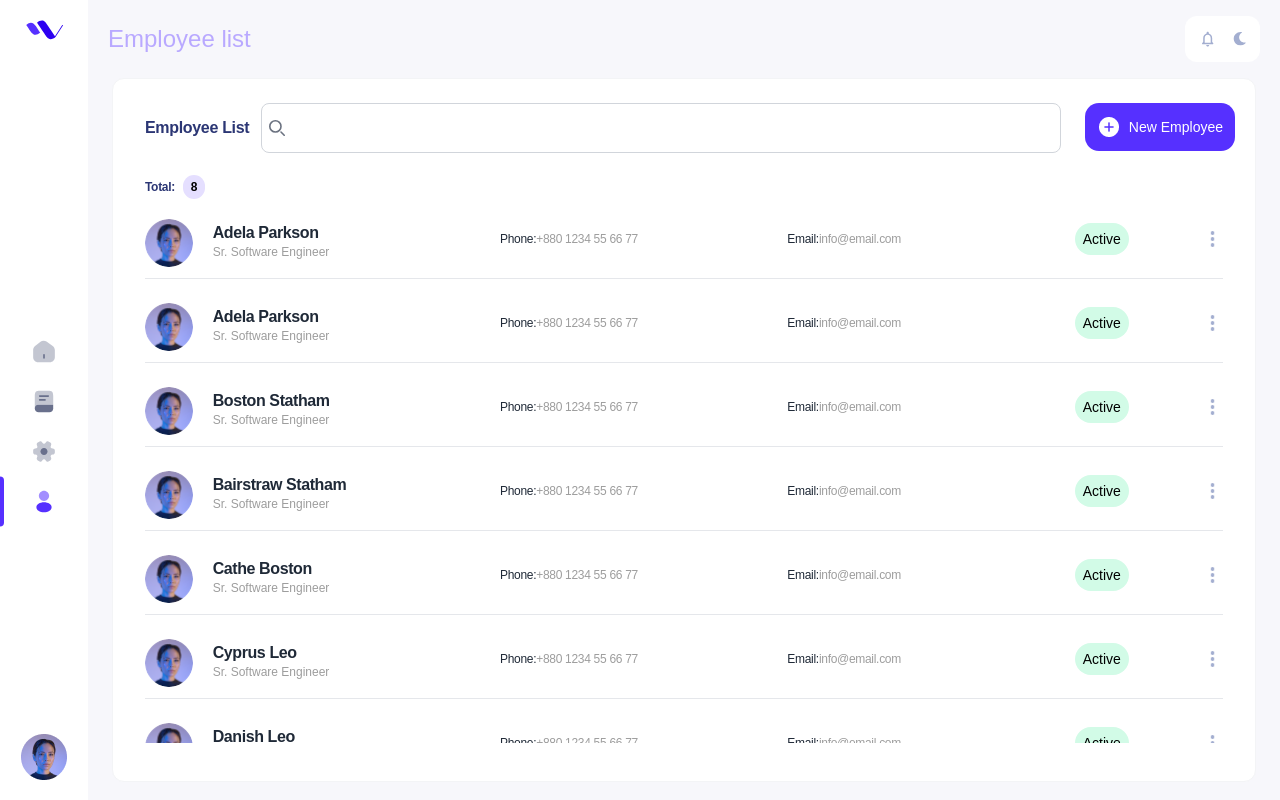
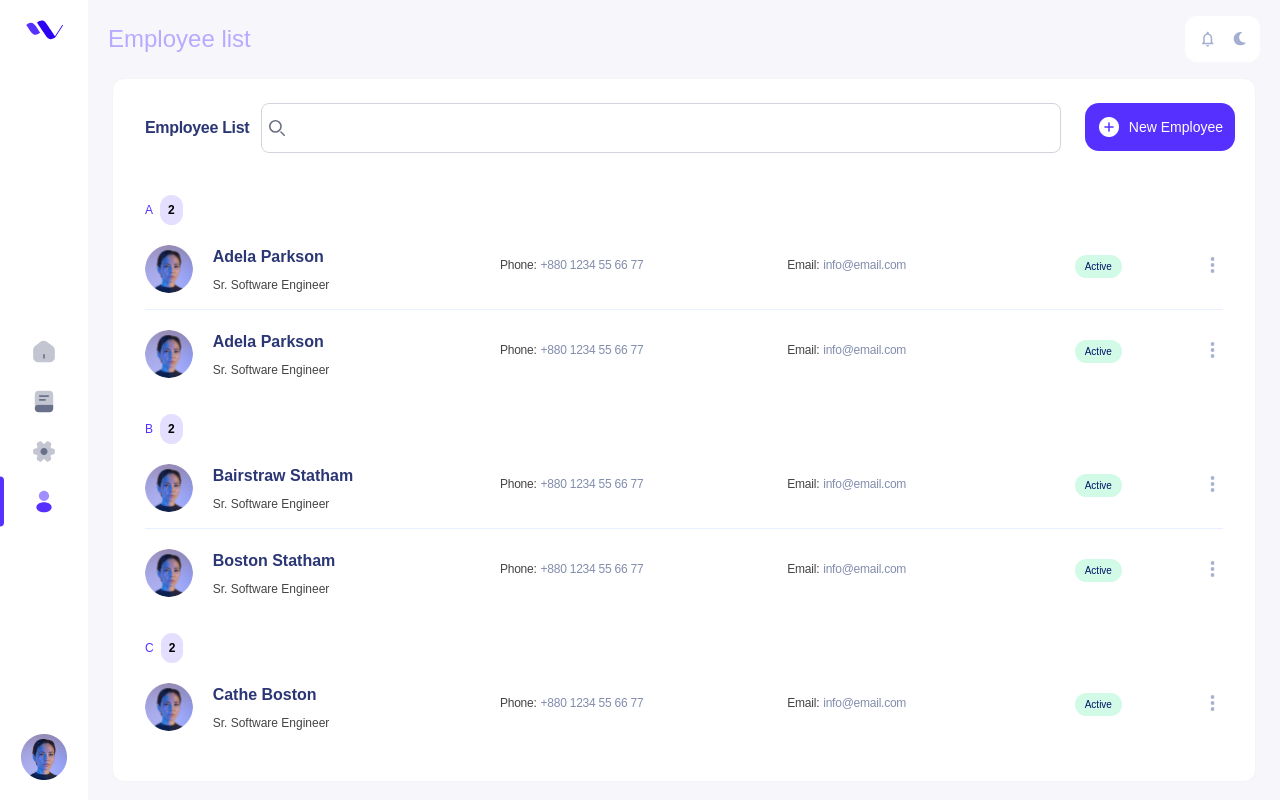
Before and after one commit to tajnur007/d2d-marketing-frontend, a Next.js app: page /employee-list in a window 1280 px wide. Built offline with nearby package versions, Linux system fonts and the light colour scheme; a web font is replaced by a local one.

Commit message:
Added count of names for unique character
Font styling fixed
All issues fixed based on Figma

```diff
--- a/app/(authenticated)/employee-list/page.tsx
+++ b/app/(authenticated)/employee-list/page.tsx
@@ -1,24 +1,45 @@
 'use client';
 
-import React from 'react';
+import React, { useEffect } from 'react';
 import { EMPLOYEE_LIST_DATA } from '@/utils/constants/employee-list-constant';
 import Image from 'next/image';
 import plusImage from '@/assets/images/leadslist-icons/add-circle.png';
-import profileImage from '@/assets/images/profilePic.png';
-import { PAGE_ROUTES } from '@/utils/constants/common-constants';
 import EmployeelistRow from '@/components/row/employee-list-row';
 import { useState } from 'react';
-import { EMPLOYEE_LIST_DATA_TYPE } from '@/models/global-types';
 
 const EmployeeListPage = () => {
   const [searchTerm, setSearchTerm] = useState<string>('');
 
+  const [uniqueCharCount, setUniqueCharCount] = useState<{ [key: string]: number }>({});
+
+  let displayedChars: string[] = [];
+
+  useEffect(() => {
+    EMPLOYEE_LIST_DATA.sort((a, b) => a.employeeName.localeCompare(b.employeeName));
+
+    const updatedUniqueCharCount: { [key: string]: number } = {};
+
+    for (let i = 0; i < EMPLOYEE_LIST_DATA.length; i++) {
+      const firstChar = EMPLOYEE_LIST_DATA[i].employeeName.charAt(0).toUpperCase();
+
+      if (updatedUniqueCharCount[firstChar]) {
+        updatedUniqueCharCount[firstChar]++;
+      } else {
+        updatedUniqueCharCount[firstChar] = 1;
+      }
+    }
+
+    setUniqueCharCount(updatedUniqueCharCount);
+  }, [EMPLOYEE_LIST_DATA]);
+
   const handleSearchChange = (event: any) => {
     setSearchTerm(event.target.value);
   };
+
   const handleNewEmployeeButtonClick = () => {
     console.log('Button Clicked.');
   };
+
   const filteredEmployeeList = EMPLOYEE_LIST_DATA.filter((employee) =>
     employee.employeeName.toLowerCase().includes(searchTerm.toLowerCase())
   );
@@ -82,22 +103,32 @@ const EmployeeListPage = () => {
 
       <div className='overflow-y-auto overflow-x-hidden tiny-scrollbar h-[71vh]'>
         <div className='w-full px-8 whitespace-nowrap font-medium text-[14px] leading-[normal]'>
-            <div className='flex justify-between items-center content-center'>
-              <div className='flex items-center'>
-                <div className='font-semibold text-[12px] tracking-[-0.32px] leading-[normal] whitespace-nowrap text-capitalize text-[#2B3674]'>
-                  Total:
-                </div>
+          {filteredEmployeeList.map((item, index) => {
+            const firstChar = item.employeeName.charAt(0).toUpperCase();
+            let isFirstChar = false;
 
-                <div className='flex items-center justify-center h-6 bg-[#E5DFFF] rounded-[17px] ms-2 p-2'>
-                  <p className='leading-[normal] text-black font-bold text-[12px] tracking-[-0.32px] whitespace-nowrap text-capitalize'>
-                    {filteredEmployeeList.length}
-                  </p>
-                </div>
-              </div>
-            </div>
-          {filteredEmployeeList.map((item, index) => (
-            <EmployeelistRow key={index} item={item} />
-          ))}
+            // If the character has not been displayed, add it to the array and set isFirstChar to true
+            if (!displayedChars.includes(firstChar)) {
+              displayedChars.push(firstChar);
+              isFirstChar = true;
+            }
+
+            // Pass isFirstChar prop only when it's true
+            return isFirstChar ? (
+              <EmployeelistRow
+                key={index}
+                item={item}
+                uniqueCharCount={uniqueCharCount}
+                isFirstChar={isFirstChar}
+              />
+            ) : (
+              <EmployeelistRow
+                key={index}
+                item={item}
+                uniqueCharCount={uniqueCharCount}
+              />
+            );
+          })}
         </div>
       </div>
     </div>
--- a/components/row/employee-list-row.tsx
+++ b/components/row/employee-list-row.tsx
@@ -8,12 +8,32 @@ const getStatusColor: EmployeestatusColor = {
   Inactive: 'bg-red-200',
 };
 
-function EmployeelistRow({ item }: { item: EMPLOYEE_LIST_DATA_TYPE }) {
+function EmployeelistRow({
+  item,
+  uniqueCharCount,
+  isFirstChar,
+}: {
+  item: EMPLOYEE_LIST_DATA_TYPE;
+  uniqueCharCount: { [key: string]: number };
+  isFirstChar?: boolean;
+}) {
+  const firstChar = item.employeeName.charAt(0).toUpperCase();
+
   return (
     <div>
+      {isFirstChar ? (
+        <div className='inline-flex items-center gap-[7px] text-[12px] mt-[20px]'>
+          <div className='font-medium text-[#5630FF]'>{firstChar}</div>
+
+          <div className='font-bold text-black px-[8px] py-[8px] bg-[#e5dfff] rounded-[12px]'>
+            {uniqueCharCount[firstChar]}
+          </div>
+        </div>
+      ) : <div className='border-t-[1px] border-[#E9F0FF]'></div>}
+
       <div
         key={item.id}
-        className='h-20 flex gap-5 justify-between items-center text-sm leading-none text-gray-800 border-b mb-1'>
+        className='h-20 flex gap-5 justify-between items-center text-sm leading-none text-gray-800 mb-1'>
         <div className='w-5%'>
           <div className='flex items-center w-15 mt-[8px] '>
             <Image
@@ -25,33 +45,35 @@ function EmployeelistRow({ item }: { item: EMPLOYEE_LIST_DATA_TYPE }) {
         </div>
 
         <div className='w-[25%]'>
-          <p className='leading-trim font-bold text-[16px] tracking-tight mt-2'>
+          <p className='leading-[28px] font-bold text-[16px] tracking-[-0.32] text-[#2B3674] mt-2 whitespace-nowrap'>
             {item.employeeName}
           </p>
           <div className='flex items-center mt-[4px]'>
-            <div className='text-[#9d9d9d] text-[12px] leading-[14.5px] tracking-[0] whitespace-nowrap text-capitalize inline-block'>
+            <div className='text-[#444444] font-medium text-[12px] leading-[20px] tracking-[-0.24] whitespace-nowrap text-capitalize inline-block'>
               {item.employeeDesignation}
             </div>
           </div>
         </div>
 
         <div className='w-[25%]'>
-          <div className='flex flex-row leading-trim font-medium text-[12px] tracking-tight'>
-            <p>Phone:</p>
-            <div className='text-[#9d9d9d]'>{item.employeePhone}</div>
+          <div className='flex flex-row leading-[20px] font-medium text-[12px] tracking-[-0.24px] whitespace-nowrap'>
+            <p className='text-[#444444] mr-1'>Phone:</p>
+            <div className='text-[#828DAD]'>{item.employeePhone}</div>
           </div>
         </div>
+
         <div className='w-[25%]'>
-          <div className='flex flex-row leading-trim font-medium text-[12px] tracking-tight'>
-            <p>Email:</p>
-            <div className='text-[#9d9d9d]'>{item.employeeEmail}</div>
+          <div className='flex flex-row leading-[20px] font-medium text-[12px] text-transparent tracking-[-0.24px] whitespace-nowrap'>
+            <p className='text-[#444444] mr-1'>Email:</p>
+            <div className='text-[#828DAD]'>{item.employeeEmail}</div>
           </div>
         </div>
+
         <div className='w-[10%]'>
           <span
-            className={`text-sm text-black h-[19px] w-[50px] ${
+            className={`text-[10px] w-fit font-medium tracking-[0] leading-[normal] text-[#00156A] h-[19px] mt-[-1px] ${
               getStatusColor[item.employeeStatus as keyof EmployeestatusColor]
-            } p-2 rounded-full`}>
+            } px-[10px] py-[6px] rounded-[12px]`}>
             {item.employeeStatus}
           </span>
         </div>
```
